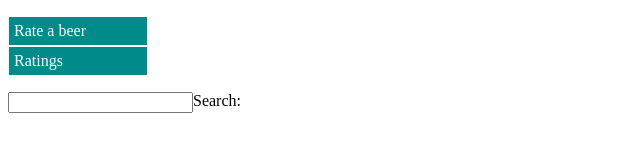
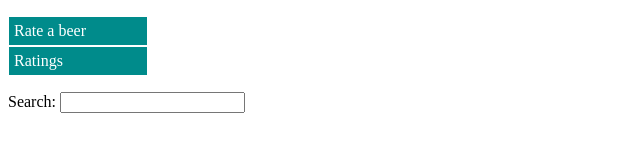
Before and after one commit to auramo/holston, a plain HTML site: page public/index.html in a window 1280 px wide. Shown: the whole page, without its empty margins (0-640 px from the left). Drawn offline with nearby package versions, Linux system fonts and the light colour scheme; some packages are replaced by stand-ins of ours; no server answers.

Commit message:
fix layout

```diff
--- a/public/css/tasting-input.css
+++ b/public/css/tasting-input.css
@@ -2,7 +2,7 @@ ul.nav { list-style-type: none; padding-left: 0; margin-left: 0; }
 ul.nav a { display: block; width: 8em; text-decoration: none; border: 1px solid; background-color: darkcyan; color: white; padding: 5px;}
 
 .tasting label { display: block; width: 10em; clear: left; }
-.tasting label, input, button { float: left; margin-bottom: 5px; }
+.tasting label, .tasting input, .tasting button { float: left; margin-bottom: 5px; }
 .tasting button { clear: left; }
 
 input.ng-invalid { border-color: #ff0509; border-width: 1px; }
```
